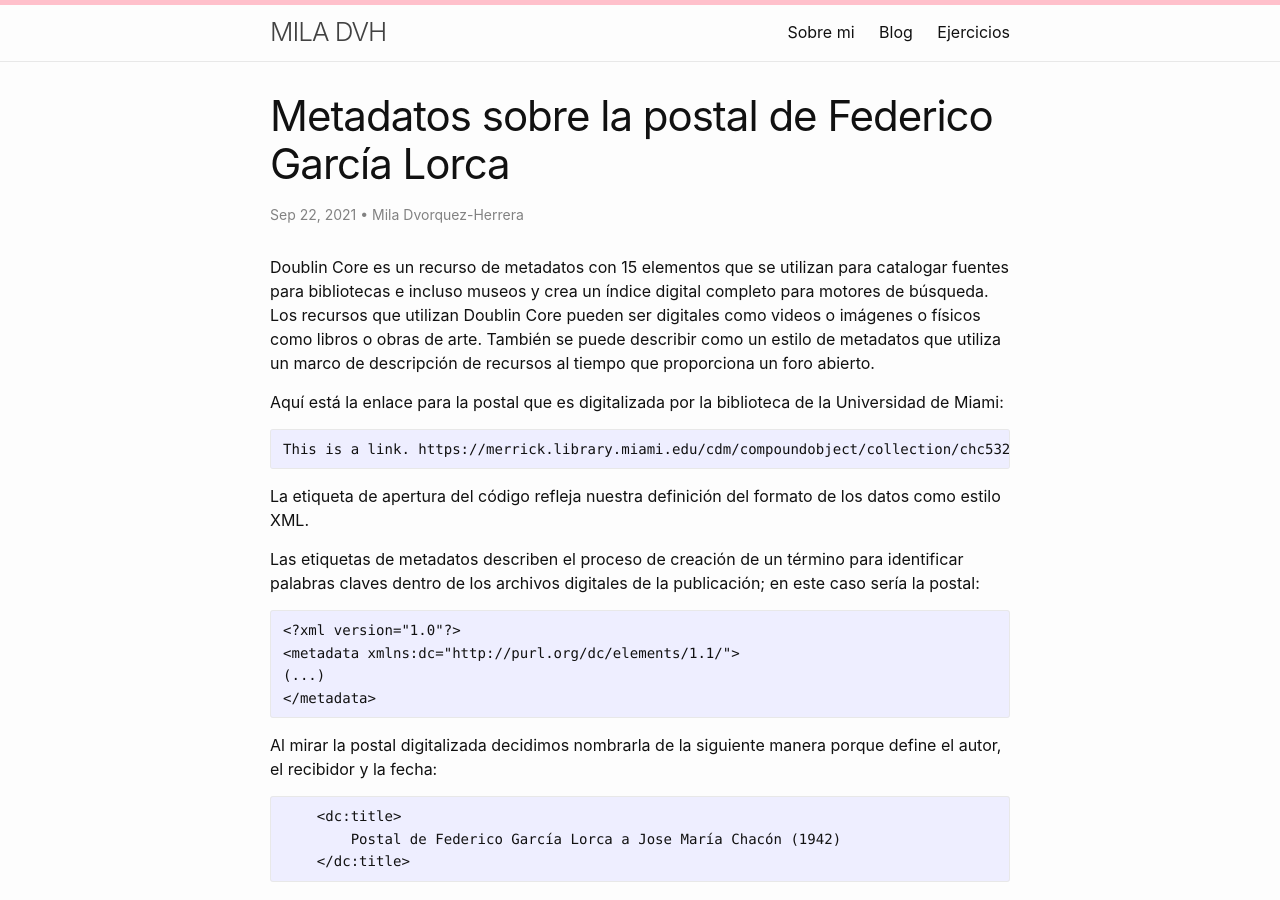
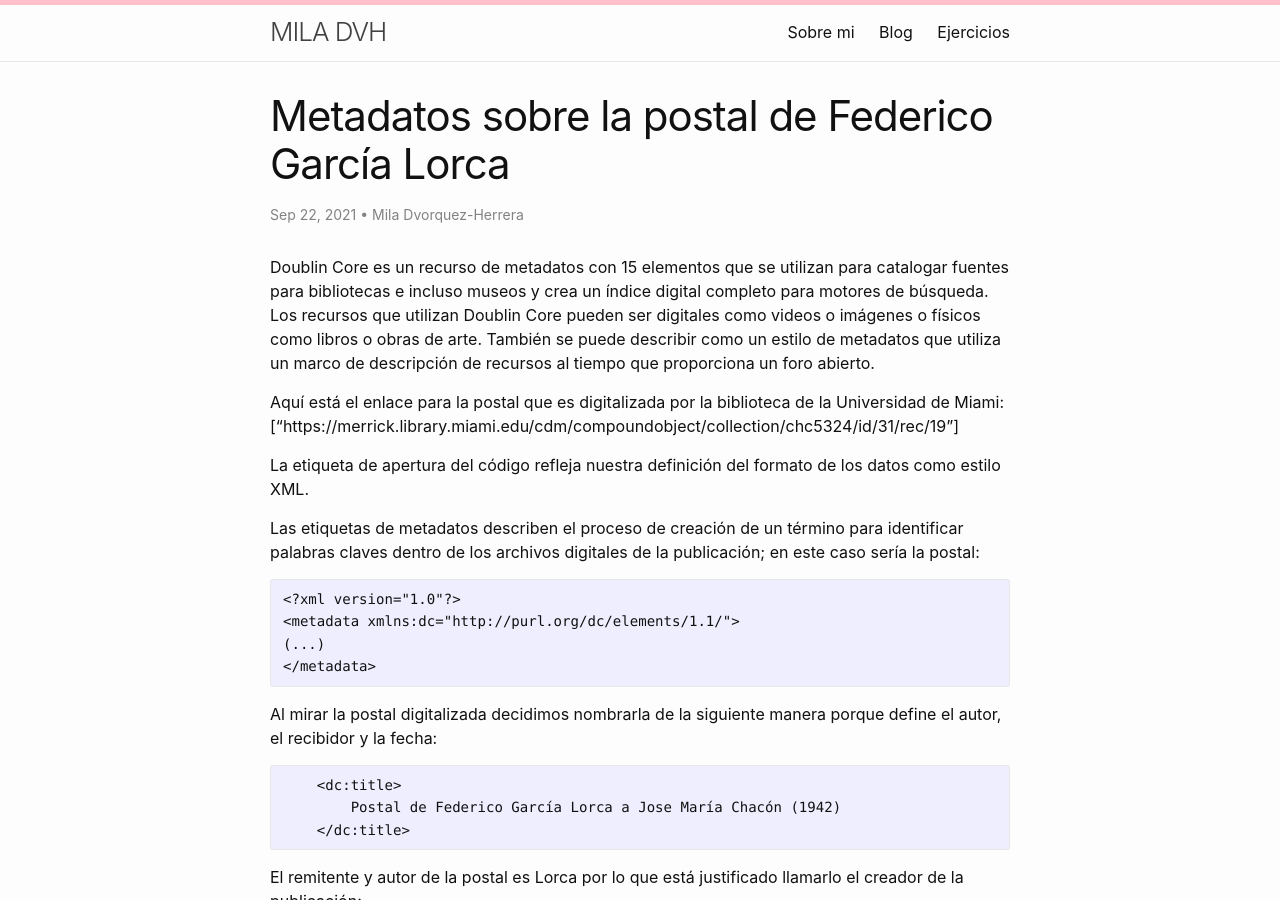
Before and after one commit to miladvh/miladvh.github.io, a Jekyll site: the page built from _posts/2021-09-22-metadatos.md, in a window 1280 px wide and 900 px high. Built offline with Jekyll 4.4.1, drawn with Linux system fonts in a browser that asks for light colours.

Commit message:
Update 2021-09-22-metadatos.md

````diff
--- a/_posts/2021-09-22-metadatos.md
+++ b/_posts/2021-09-22-metadatos.md
@@ -7,11 +7,9 @@ author: Mila Dvorquez-Herrera
 
 Doublin Core es un recurso de metadatos con 15 elementos que se utilizan para catalogar fuentes para bibliotecas e incluso museos y crea un índice digital completo para motores de búsqueda. Los recursos que utilizan Doublin Core pueden ser digitales como videos o imágenes o físicos como libros o obras de arte. También se puede describir como un estilo de metadatos que utiliza un marco de descripción de recursos al tiempo que proporciona un foro abierto.
 
-Aquí está la enlace para la postal que es digitalizada por la biblioteca de la Universidad de Miami:
+Aquí está el enlace para la postal que es digitalizada por la biblioteca de la Universidad de Miami:
+["https://merrick.library.miami.edu/cdm/compoundobject/collection/chc5324/id/31/rec/19"]
 
-```
-This is a link. https://merrick.library.miami.edu/cdm/compoundobject/collection/chc5324/id/31/rec/19
-```
 
 La etiqueta de apertura del código refleja nuestra definición del formato de los datos como estilo XML.
 
````
